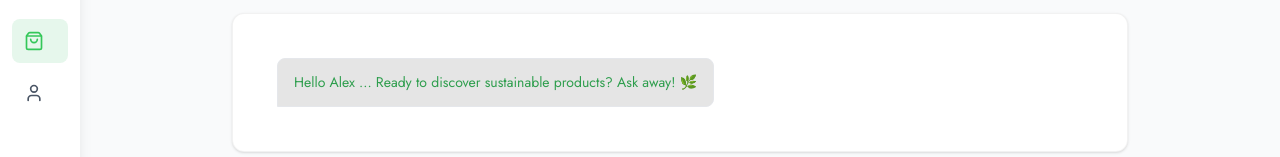
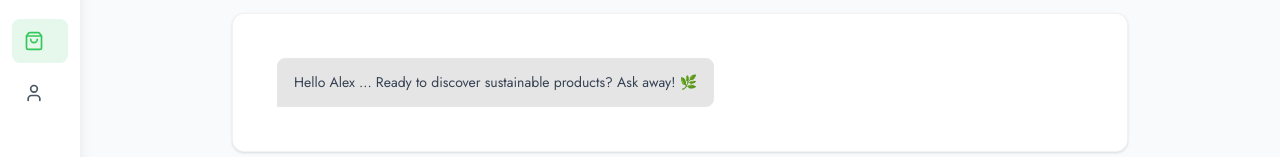
Before and after one commit to WillyKyeni3/Green-Nexus, a Next.js app in the folder client/: page /marketplace in a window 1280 px wide. Shown: the part 218-375 px from the top of the page. Built offline with nearby package versions, Linux system fonts and the light colour scheme.

Commit message:
fixes the display markdown response of AI' did not match any file(s) known to git

```diff
--- a/client/src/app/marketplace/page.js
+++ b/client/src/app/marketplace/page.js
@@ -235,13 +235,34 @@ const MarketplacePage = () => {
                     className={`flex ${msg.role === 'user' ? 'justify-end' : 'justify-start'}`}
                   >
                     <div
-                      className={`max-w-xs lg:max-w-md px-4 py-3 rounded-lg ${
+                      className={`max-w-2xl px-4 py-3 rounded-lg ${
                         msg.role === 'user'
                           ? 'bg-primary text-white rounded-br-none'
                           : 'bg-neutral-gray text-primary-dark rounded-bl-none border border-gray-200'
                       }`}
                     >
-                      <p className="text-sm leading-relaxed">{msg.content}</p>
+                      {msg.role === 'user' ? (
+                        <p className="text-sm leading-relaxed">{msg.content}</p>
+                      ) : (
+                        <div className="text-sm leading-relaxed whitespace-pre-wrap space-y-3">
+                          {msg.content.split('\n\n').map((paragraph, idx) => {
+                            // Check if this paragraph is a section header (all caps)
+                            const isHeader = paragraph.trim() === paragraph.trim().toUpperCase() &&
+                                           paragraph.trim().length > 0 &&
+                                           !paragraph.includes('🌿');
+
+                            return (
+                              <div key={idx}>
+                                {isHeader ? (
+                                  <div className="font-bold text-gray-700 mt-2">{paragraph}</div>
+                                ) : (
+                                  <div className="text-gray-700">{paragraph}</div>
+                                )}
+                              </div>
+                            );
+                          })}
+                        </div>
+                      )}
                     </div>
                   </div>
                 ))}
```
